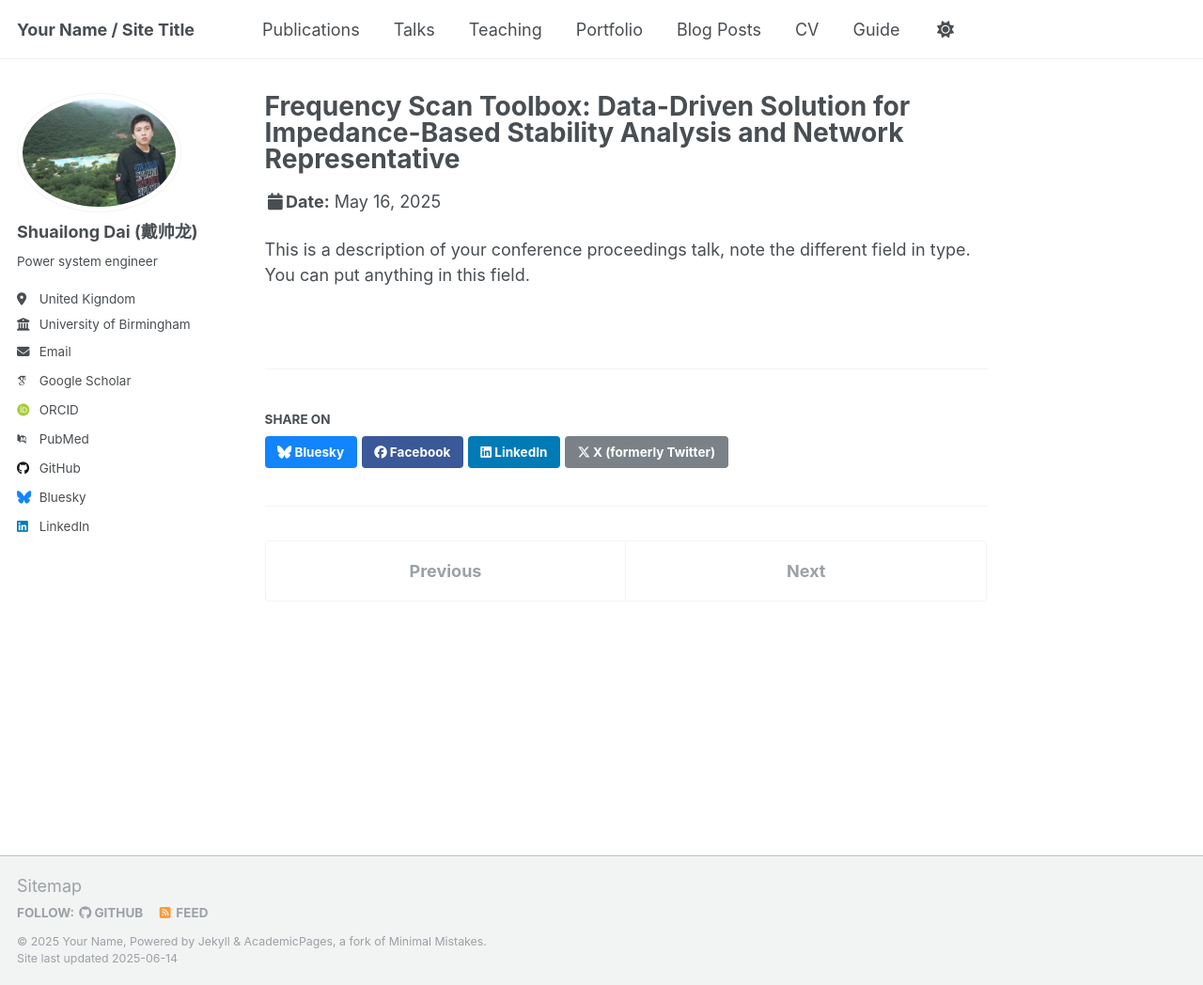
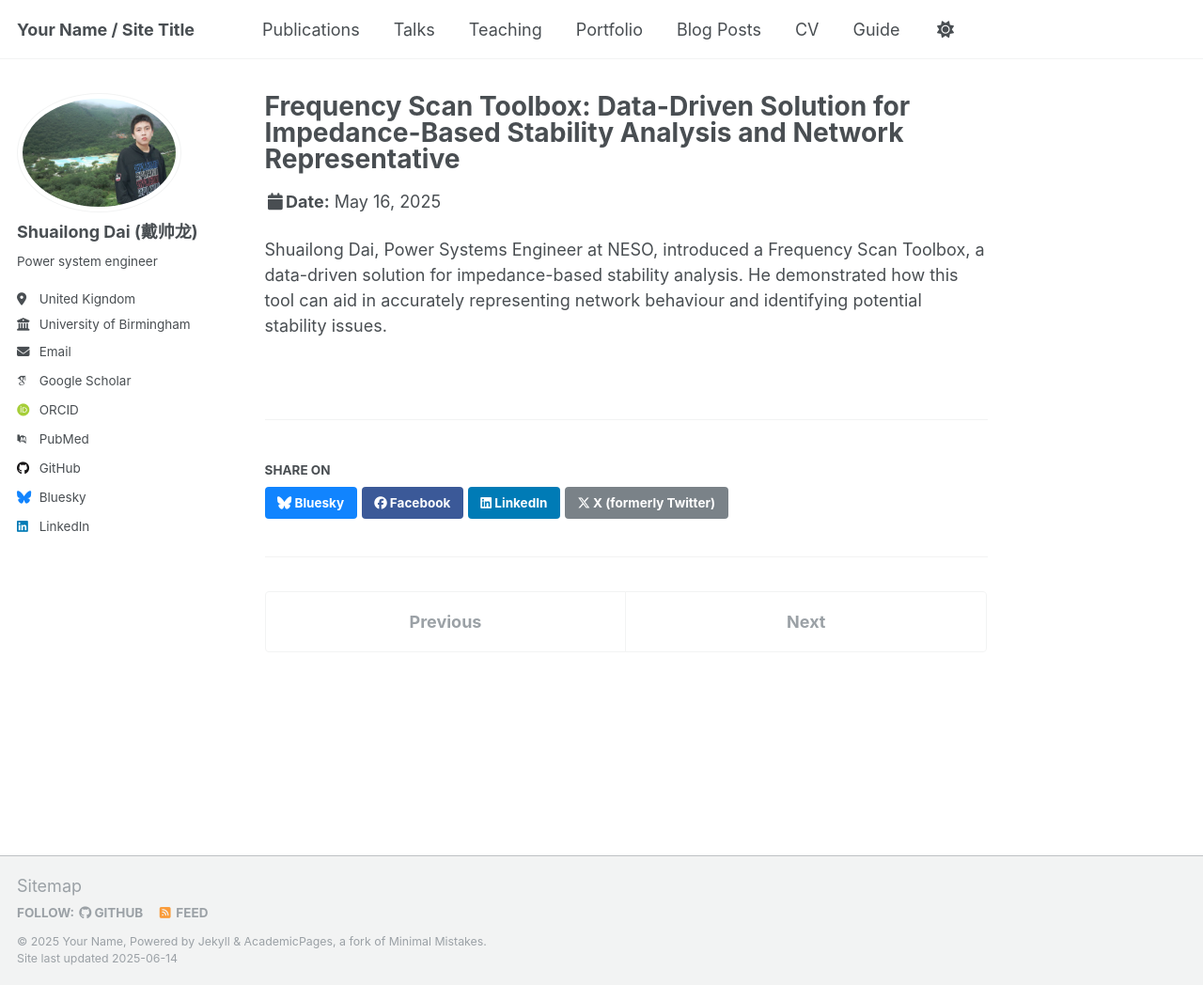
Before and after one commit to ShuailongDai/ShuailongDai.github.io, a Jekyll site: the page built from _talks/2014-03-01-talk-3.md, in a window 1280 px wide and 1048 px high. Shown: the whole window at 94% size. Built offline with Jekyll 4.4.1, drawn with Linux system fonts in a browser that asks for light colours; some web fonts are replaced.

Commit message:
Update 2014-03-01-talk-3.md

```diff
--- a/_talks/2014-03-01-talk-3.md
+++ b/_talks/2014-03-01-talk-3.md
@@ -2,10 +2,10 @@
 title: "Frequency Scan Toolbox: Data-Driven Solution for Impedance-Based Stability Analysis and Network Representative"
 collection: talks
 type: "Conference proceedings talk"
-permalink: /talks/2014-03-01-talk-3
+permalink: "https://cigre.org.uk/uk-news/cigre-uk-b4-technical-liaison-meeting-friday-16th-may-2025-hybrid/"
 venue: "CIGRE UK B4 Technical Liaison Meeting 2025 | Report & Presentations"
 date: 2025-05-16
 location: "Birmingham,UK"
 ---
 
-This is a description of your conference proceedings talk, note the different field in type. You can put anything in this field.
+Shuailong Dai, Power Systems Engineer at NESO, introduced a Frequency Scan Toolbox, a data-driven solution for impedance-based stability analysis. He demonstrated how this tool can aid in accurately representing network behaviour and identifying potential stability issues.
```
